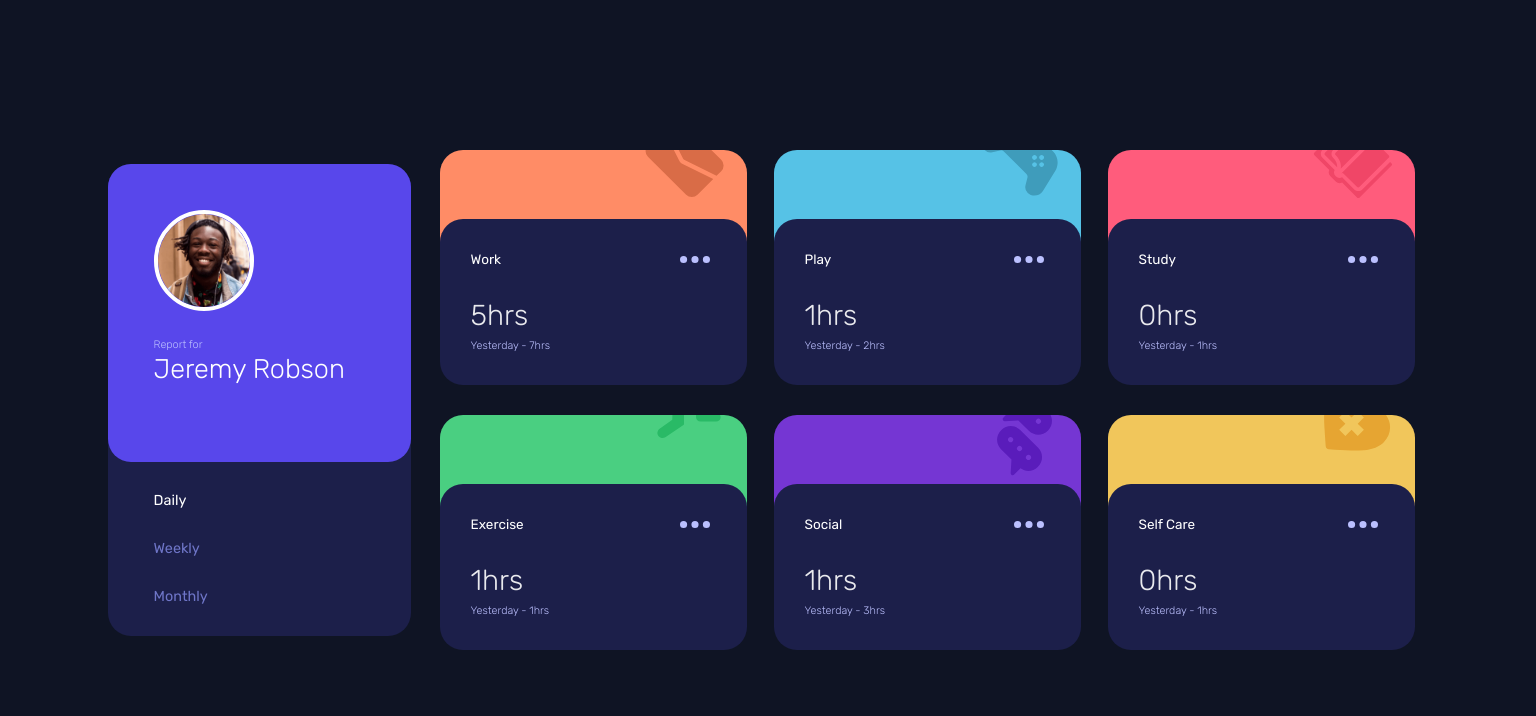
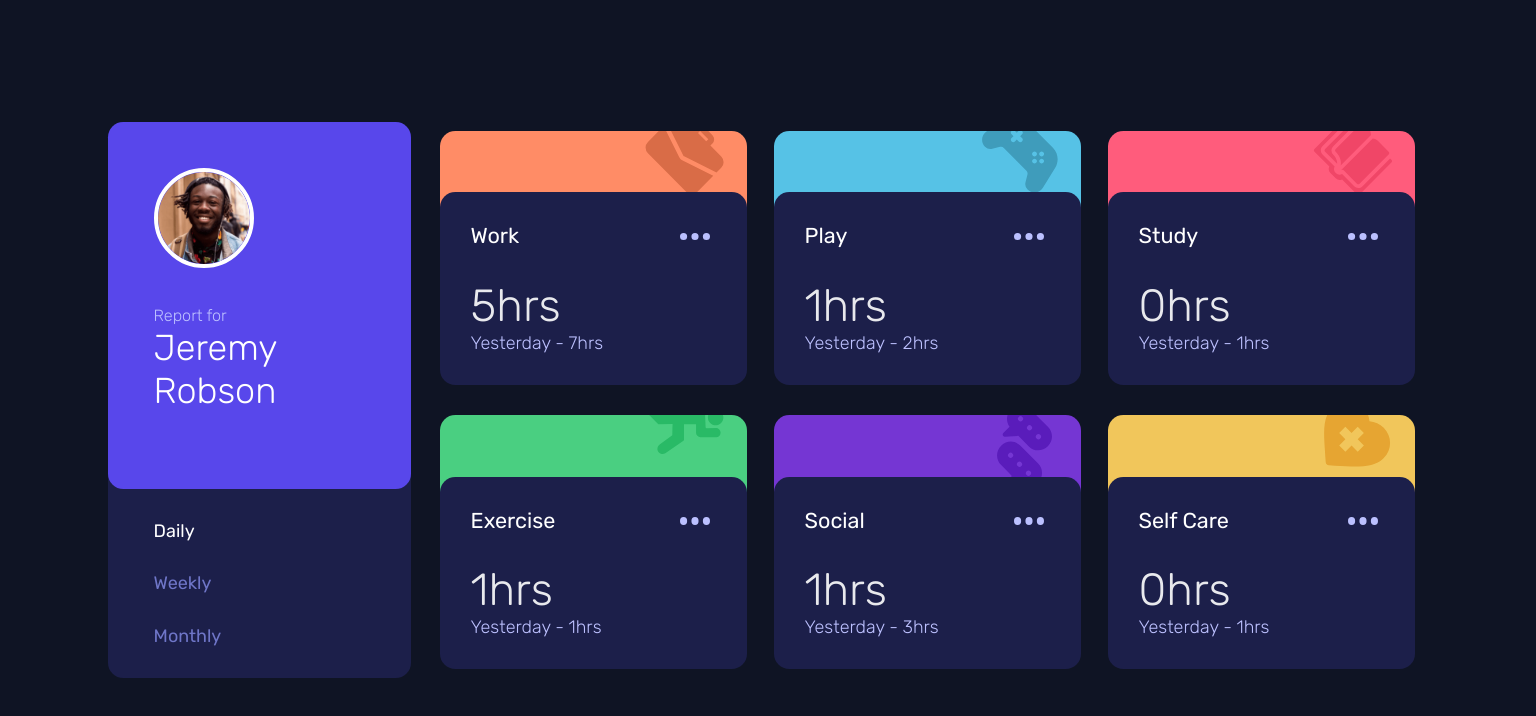
Before and after one commit to JoeMarv/time, a plain HTML site: page index.html in a window 1536 px wide. Drawn offline with Linux system fonts and the light colour scheme.

Commit message:
1440px >= media query done

```diff
--- a/styles.css
+++ b/styles.css
@@ -212,7 +212,6 @@ span {
         flex-direction: row;
         justify-content: space-between;
         align-items: center;
-        color: var(--clr-white);
         margin: 0vw 7vw;
         height: 100vh
     }
@@ -229,7 +228,6 @@ span {
 
     .profile {
         flex-direction: column;
-        background-color: var(--clr-blue);
         border-radius: 1.5vw;
         justify-content: flex-start;
         padding: 3vw;
@@ -284,12 +282,9 @@ span {
     }
 
     .section-container {
-        background-color: var(--clr-dark-blue);
         margin: 4.5vw 0vw 0vw 0vw;
         border-radius: 1.5vw;
         padding: 2vw;
-        cursor: pointer;
-        transition: var(--transition);
     }
 
     .section-header {
@@ -320,10 +315,6 @@ span {
         align-items: flex-start;
     }
 
-    .present {
-        opacity: 0.9;
-    }
-
     .present-time {
         font-size: 1.6em;
     }
@@ -332,3 +323,77 @@ span {
         font-size: 0.6em;
     }
 }
+
+
+/* For screens >= 1440px */
+@media screen and (min-width: 1440px) {
+    h2 {
+        font-size: 2em;
+        margin: 0vw 0vw 2vw 0vw;
+    }
+
+    .header {
+        border-radius: 1vw;
+    }
+
+    .profile {
+        border-radius: 1vw;
+        padding: 3vw;
+    }
+
+    .profile span {
+        font-size: 0.9em;
+    }
+
+    .pfp {
+        margin: 0vw 0vw 2vw 0vw;
+    }
+
+    .pfp img {
+        width: 6vw;
+        height: 6vw;
+        border: 0.3vw solid var(--clr-white);
+    }
+
+    .timeframes {
+        margin: 1vw 0vw
+    }
+
+    .timeframe {
+        padding: 1vw 3vw;
+        font-size: 1em;
+    }
+
+    .section {
+        border-radius: 1vw 1vw 2vw 2vw;
+        background-position: 90% -1vw;
+    }
+
+    .section-container {
+        margin: 4vw 0vw 0vw 0vw;
+        border-radius: 1vw;
+        padding: 2vw;
+    }
+
+    .section-header {
+        display: flex;
+        flex-direction: row;
+    }
+
+    .section-header span {
+        font-size: 1.2em
+    }
+
+    .ellipses-icon {
+        align-items: center;
+        margin: 0vw;
+    }
+
+    .present-time {
+        font-size: 2.5em;
+    }
+
+    .past-time {
+        font-size: 1em;
+    }
+}
```
